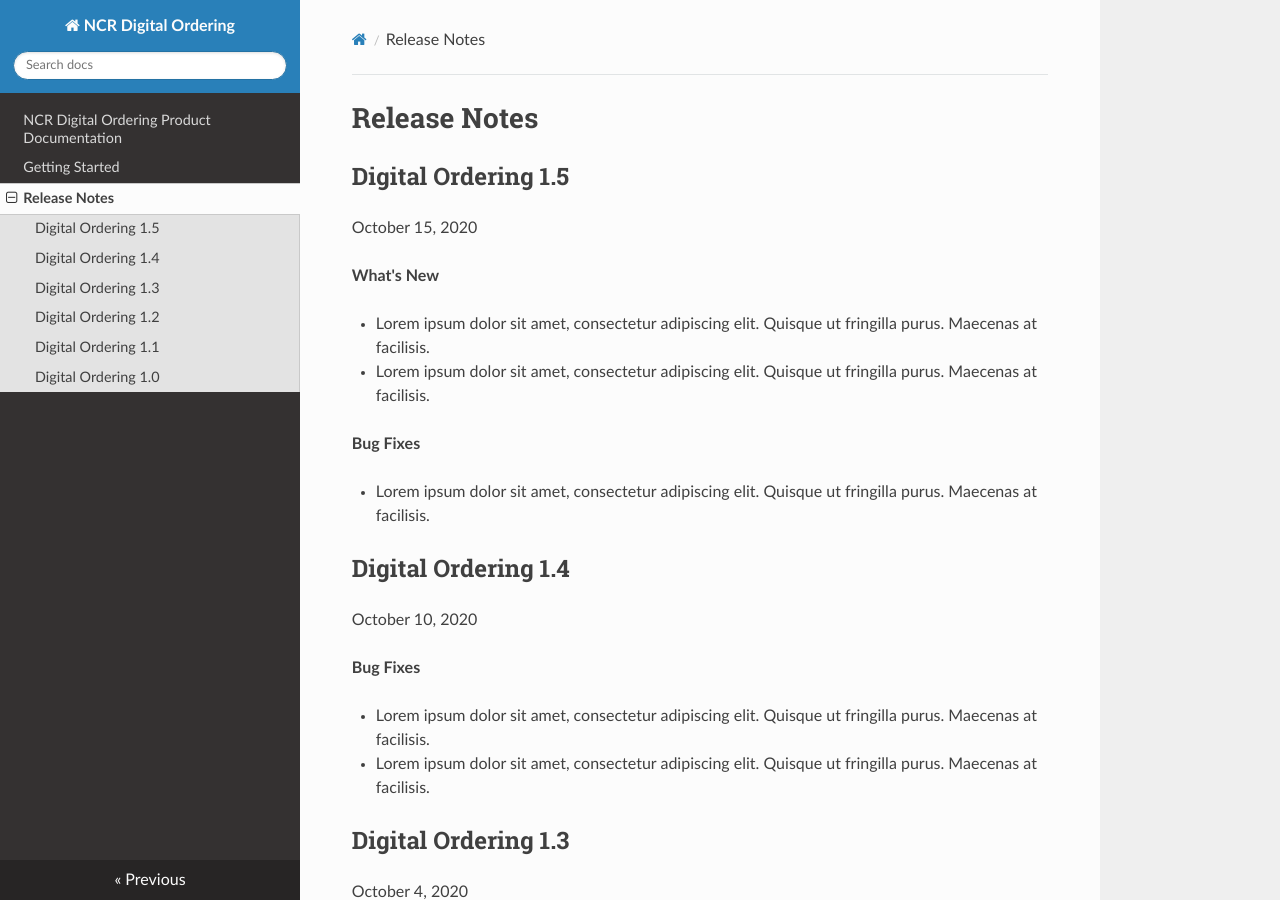
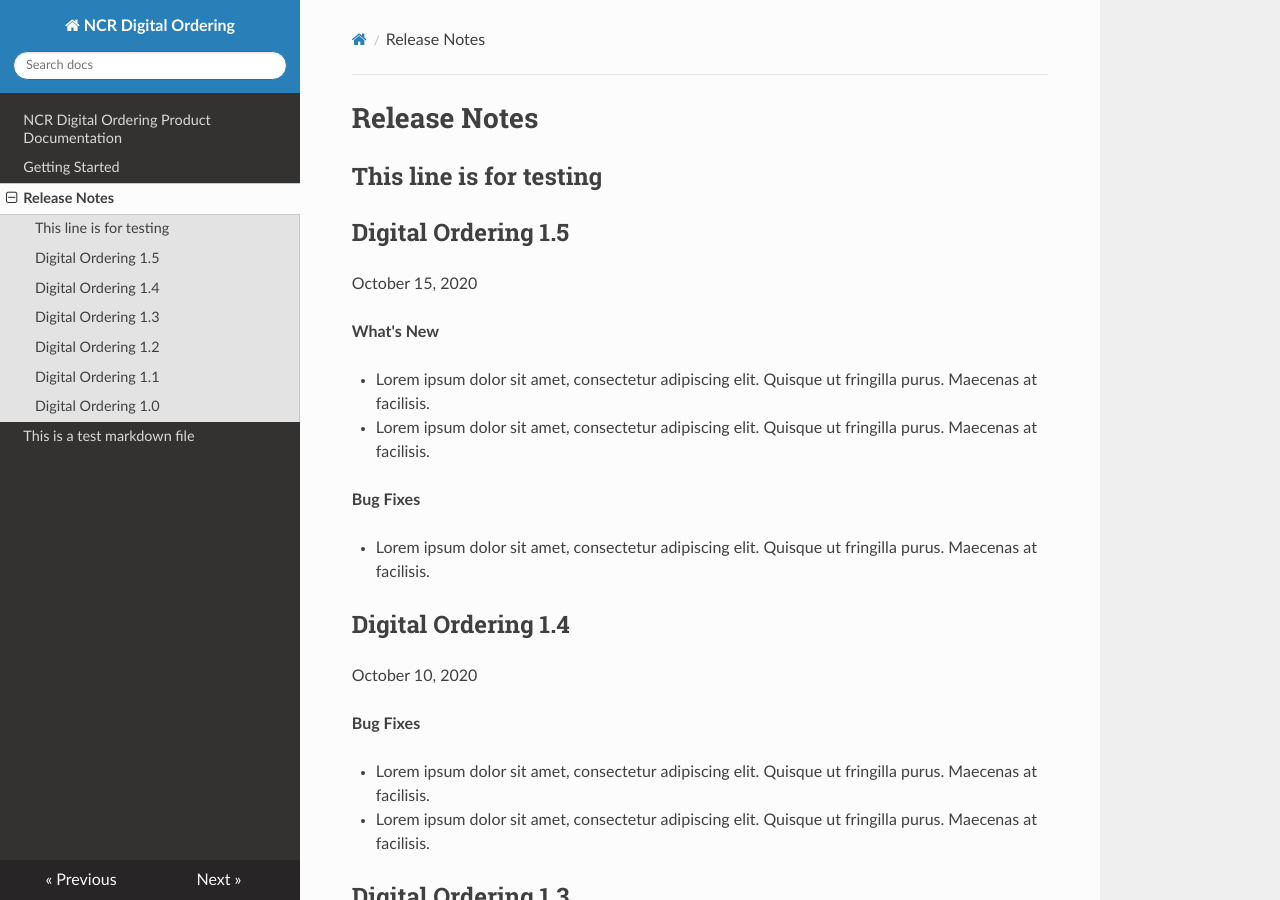
Before and after one commit to bz250090/techdoc-test, an MkDocs documentation site: the page built from docs/release-notes.md, in a window 1280 px wide and 900 px high. Built offline with MkDocs 1.6.1, drawn with Linux system fonts in a browser that asks for light colours; nearby versions of some CDN libraries.

Commit message:
Added test.md and added a line to release-notes.md

```diff
--- a/docs/release-notes.md
+++ b/docs/release-notes.md
@@ -1,4 +1,6 @@
 # Release Notes
+
+## This line is for testing
 
 ## Digital Ordering 1.5
 
--- /dev/null
+++ b/docs/test.md
@@ -0,0 +1 @@
+# This is a test markdown file
```
